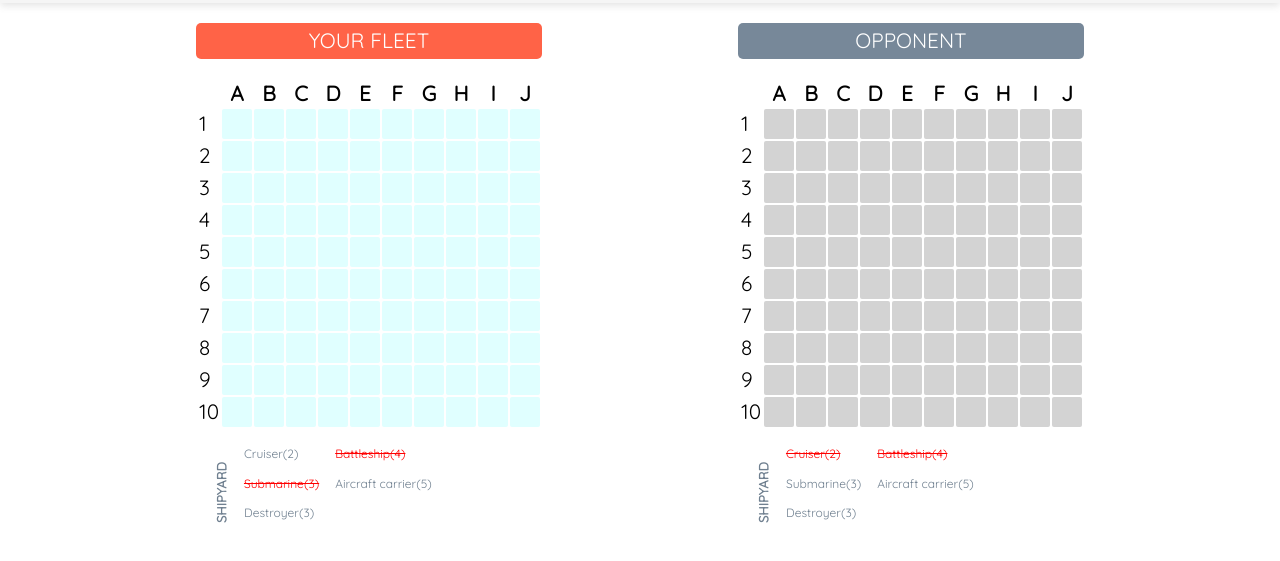
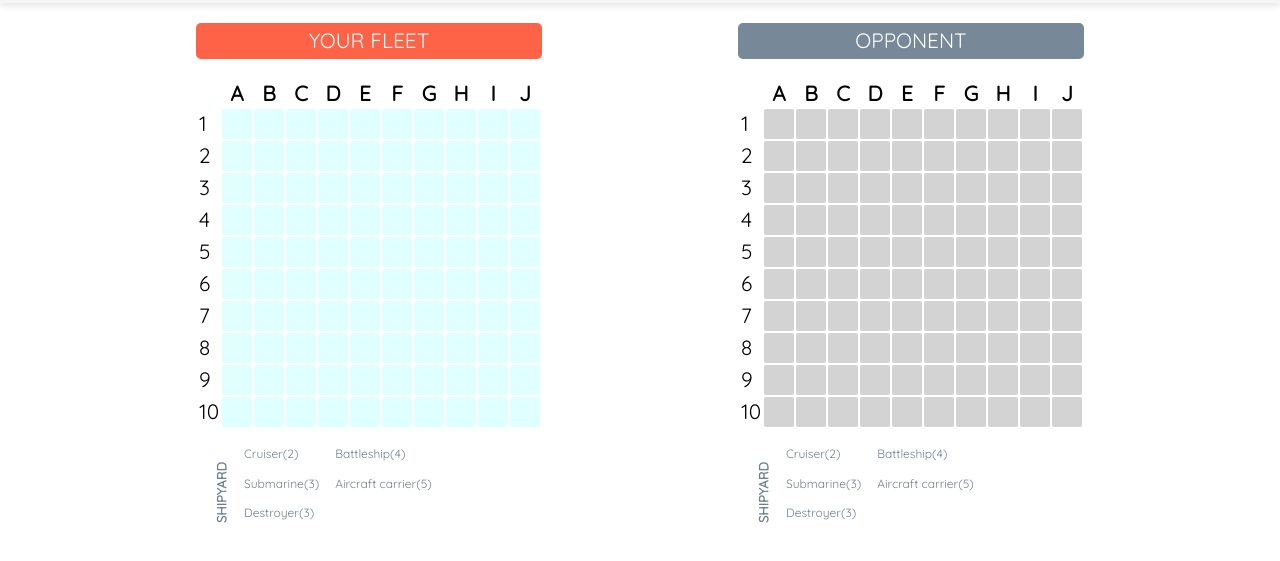
Before and after one commit to edgarmuyomba/battleship, a plain HTML site: page index.html in a window 1280 px wide. Shown: the part 77-638 px from the top of the page. Drawn offline with Linux system fonts and the light colour scheme.

```diff
--- a/index.html
+++ b/index.html
@@ -381,9 +381,9 @@
                     <p class="title">SHIPYARD</p>
                     <div class="ships">
                         <p class="cruiser">Cruiser(2)</p>
-                        <p class="submarine hit">Submarine(3)</p>
+                        <p class="submarine">Submarine(3)</p>
                         <p class="destroyer">Destroyer(3)</p>
-                        <p class="battleship hit">Battleship(4)</p>
+                        <p class="battleship">Battleship(4)</p>
                         <p class="carrier">Aircraft carrier(5)</p>
                     </div>
                 </div>
@@ -742,10 +742,10 @@
                 <div class="shipyard">
                     <p class="title">SHIPYARD</p>
                     <div class="ships">
-                        <p class="cruiser hit">Cruiser(2)</p>
+                        <p class="cruiser">Cruiser(2)</p>
                         <p class="submarine">Submarine(3)</p>
                         <p class="destroyer">Destroyer(3)</p>
-                        <p class="battleship hit">Battleship(4)</p>
+                        <p class="battleship">Battleship(4)</p>
                         <p class="carrier">Aircraft carrier(5)</p>
                     </div>
                 </div>
```
